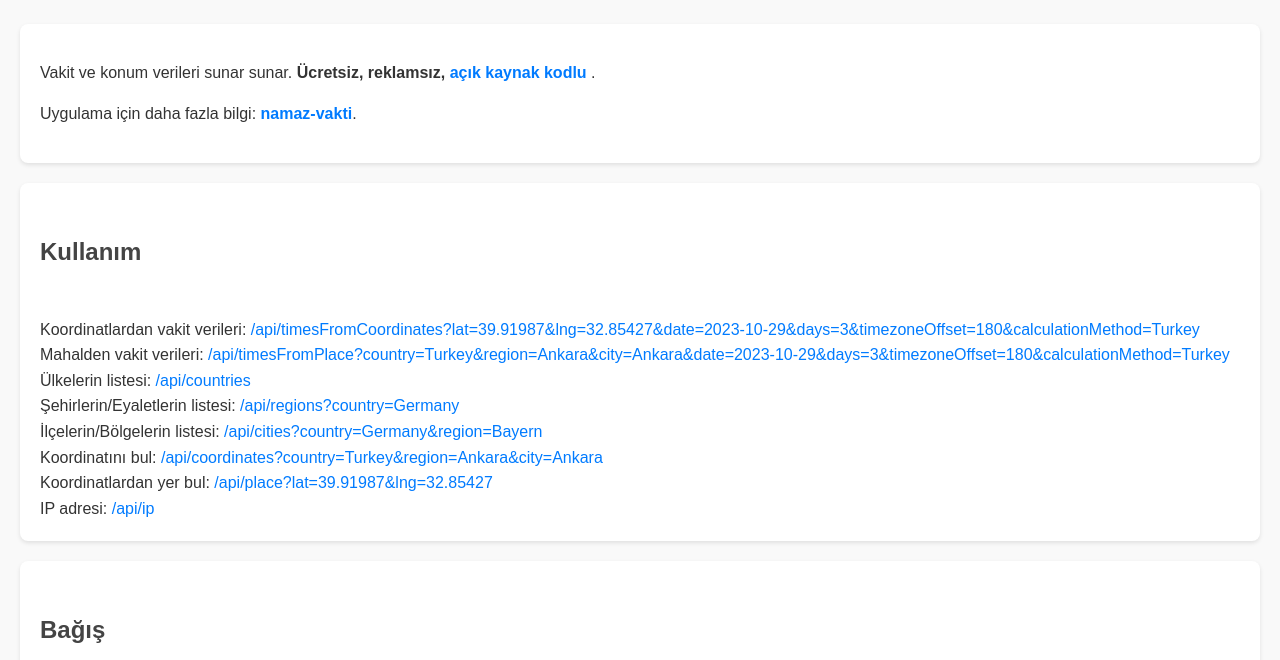
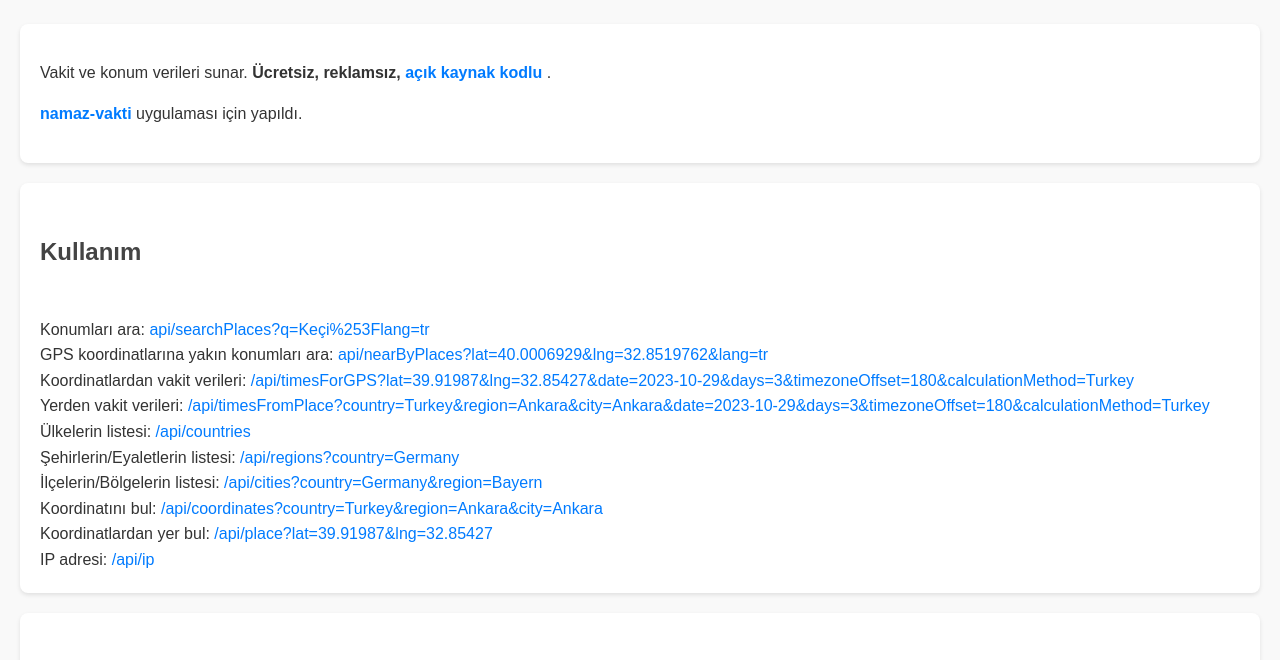
Before and after one commit to canbax/namaz-vakti-api, a website: page public/index.html in a window 1280 px wide. Shown: the part 114-774 px from the top of the page. Drawn offline with Linux system fonts and the light colour scheme.

Commit message:
update readme and index html

```diff
--- a/public/index.html
+++ b/public/index.html
@@ -119,32 +119,44 @@
   <h1>Namaz Vakti API (1.1.0)</h1>
   <div class="section">
     <p>
-      Vakit ve konum verileri sunar sunar.
+      Vakit ve konum verileri sunar.
       <strong>
         Ücretsiz, reklamsız,
         <a target="_blank" href="https://github.com/canbax/namaz-vakti-api">açık kaynak kodlu</a>
       </strong>.
     </p>
-    <p>Uygulama için daha fazla bilgi:
-      <a target="_blank" href="https://github.com/canbax/namaz-vakti"><strong>namaz-vakti</strong></a>.
+    <p>
+      <a target="_blank" href="https://github.com/canbax/namaz-vakti"><strong>namaz-vakti</strong></a> uygulaması için yapıldı.
     </p>
   </div>
 
   <div class="section">
     <h2>Kullanım</h2>
     <br />
+    <span>Konumları ara: </span>
+    <a target="_blank" href="/api/searchPlaces?q=Keçi%253Flang=tr">
+      api/searchPlaces?q=Keçi%253Flang=tr
+    </a>
+    <br />
+    <span>GPS koordinatlarına yakın konumları ara: </span>
+    <a      target="_blank"
+      href="/api/nearByPlaces?lat=40.0006929&lng=32.8519762&lang=tr"
+    >
+    api/nearByPlaces?lat=40.0006929&lng=32.8519762&lang=tr
+    </a>
+    <br />
     <span>Koordinatlardan vakit verileri: </span>
     <a
       target="_blank"
-      href="/api/timesFromCoordinates?lat=39.91987&lng=32.85427&date=2023-10-29&days=3&timezoneOffset=180&calculationMethod=Turkey"
+      href="/api/timesForGPS?lat=39.91987&lng=32.85427&date=2023-10-29&days=3&timezoneOffset=180&calculationMethod=Turkey&lang=tr"
     >
-      /api/timesFromCoordinates?lat=39.91987&lng=32.85427&date=2023-10-29&days=3&timezoneOffset=180&calculationMethod=Turkey
+      /api/timesForGPS?lat=39.91987&lng=32.85427&date=2023-10-29&days=3&timezoneOffset=180&calculationMethod=Turkey
     </a>
     <br />
-    <span>Mahalden vakit verileri: </span>
+    <span>Yerden vakit verileri: </span>
     <a
       target="_blank"
-      href="/api/timesFromPlace?country=Turkey&region=Ankara&city=Ankara&date=2023-10-29&days=3&timezoneOffset=180&calculationMethod=Turkey"
+      href="/api/timesForPlace?id=311034&date=2023-10-29&days=3&timezoneOffset=180&calculationMethod=Turkey"
     >
       /api/timesFromPlace?country=Turkey&amp;region=Ankara&city=Ankara&date=2023-10-29&days=3&timezoneOffset=180&calculationMethod=Turkey
     </a>
```
Also changed, not shown: README.md.
